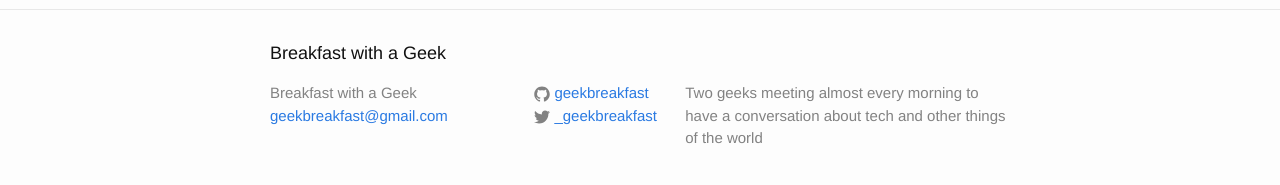
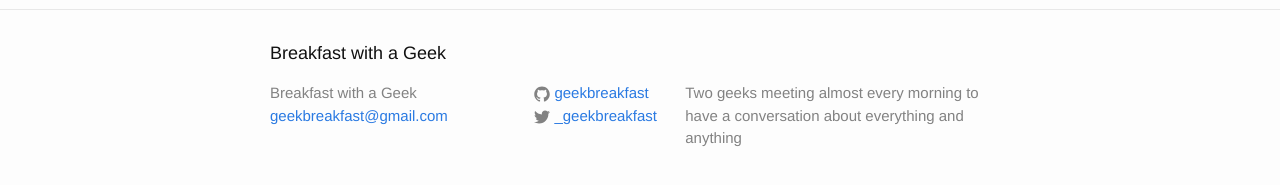
Before and after one commit to geekbreakfast/geekbreakfast, a Jekyll site: the page built from index.html, in a window 1280 px wide. Shown: the part 287-472 px from the top of the page. Built offline with Jekyll 4.4.1, drawn with Linux system fonts in a browser that asks for light colours.

Commit message:
changed description again
Signed-off-by: Joern Bargmann <joernba@gmail.com>

```diff
--- a/_config.yml
+++ b/_config.yml
@@ -1,7 +1,7 @@
 # Site settings
 title: Breakfast with a Geek
 email: geekbreakfast@gmail.com
-description: Two geeks meeting almost every morning to have a conversation about tech and other things of the world
+description: Two geeks meeting almost every morning to have a conversation about everything and anything
 baseurl: "" # the subpath of your site, e.g. /blog/
 url: "http://geekbreakfast.it" # the base hostname & protocol for your site
 twitter_username: _geekbreakfast
```
